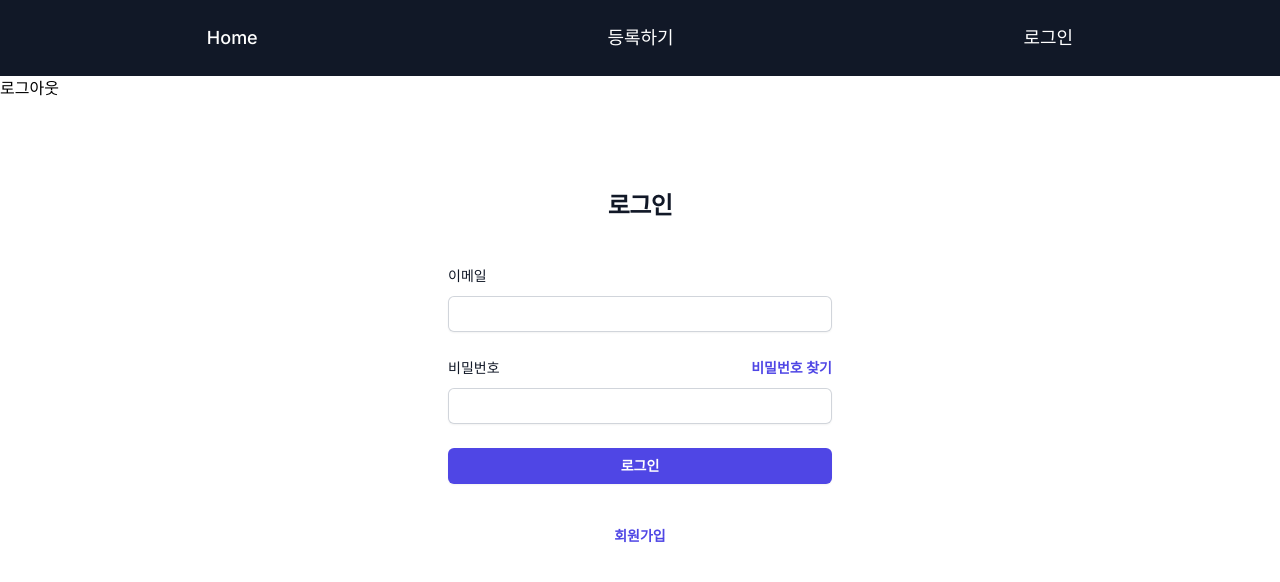
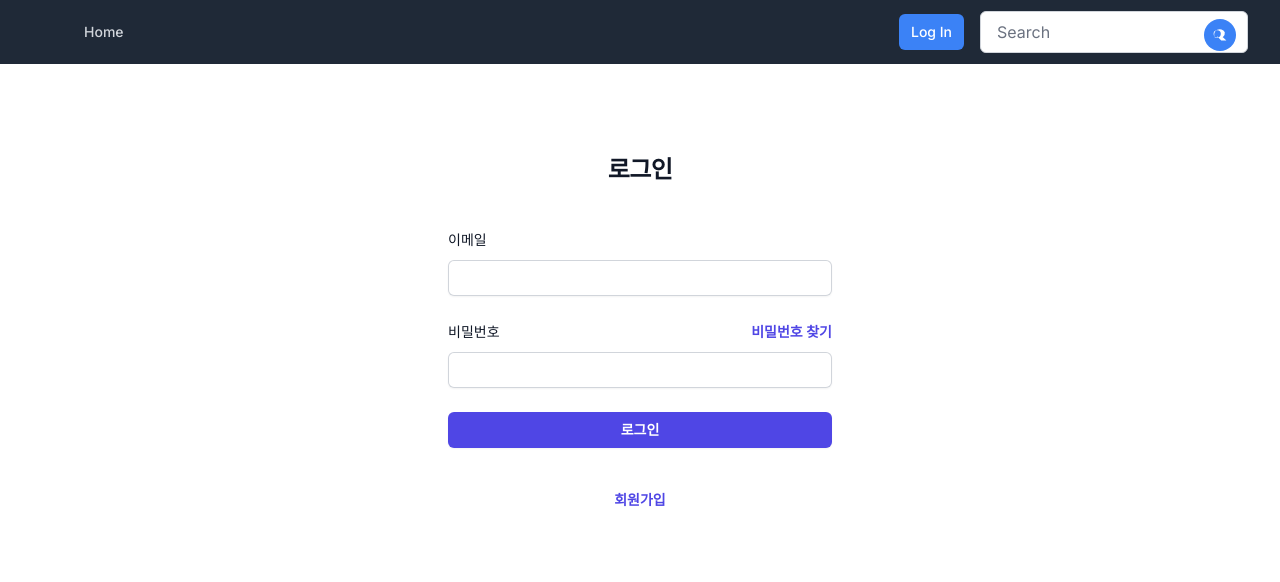
Before and after one commit to Winter100/next-shopping, a Next.js app: page /auth/in in a window 1280 px wide. Shown: the top 582 px of the page. Built offline with nearby package versions, Linux system fonts and the light colour scheme; no server answers.

Commit message:
페이지 보호 추가

```diff
--- a/app/components/Auth/SignIn.tsx
+++ b/app/components/Auth/SignIn.tsx
@@ -2,7 +2,8 @@
 
 import Link from "next/link";
 import { useState } from "react";
-import { signIn, signOut } from "next-auth/react";
+import { signIn } from "next-auth/react";
+import { useRouter } from "next/navigation";
 
 interface LoginType {
   email: string;
@@ -10,12 +11,12 @@ interface LoginType {
 }
 
 export default function SignIn() {
+  const router = useRouter();
   const [message, setMessage] = useState("");
   const [userValue, setUserValue] = useState<LoginType>({
     email: "",
     password: "",
   });
-
   function inputChangeHandler(e: React.ChangeEvent<HTMLInputElement>) {
     setUserValue({
       ...userValue,
@@ -25,21 +26,20 @@ export default function SignIn() {
   async function signInHandler(e: React.FormEvent<HTMLFormElement>) {
     e.preventDefault();
 
-    const repsonse = await signIn("credentials", {
+    const response = await signIn("credentials", {
       redirect: false,
       email: userValue.email,
       password: userValue.password,
     });
 
-    if (repsonse?.error) {
-      setMessage(repsonse.error);
+    if (response?.error) {
+      setMessage(response.error);
+    } else {
+      router.push("/");
     }
-
-    console.log(repsonse);
   }
   return (
     <>
-      <button onClick={() => signOut()}>로그아웃</button>
       <div className="flex min-h-full flex-1 flex-col justify-center px-6 py-12 lg:px-8">
         <div className="sm:mx-auto sm:w-full sm:max-w-sm">
           <h2 className="mt-10 text-center text-2xl font-bold leading-9 tracking-tight text-gray-900">
--- a/app/components/Navbar.tsx
+++ b/app/components/Navbar.tsx
@@ -1,36 +1,130 @@
+"use client";
+import { signOut, useSession } from "next-auth/react";
 import Link from "next/link";
+import { useRouter } from "next/navigation";
+import React, { useState } from "react";
 
-export default function NavBar() {
+export default function Navbar() {
+  const [isDropdownOpen, setIsDropdownOpen] = useState(false);
+  const [searchQuery, setSearchQuery] = useState("");
+
+  const { data } = useSession();
+
+  console.log("asdf", data);
+
+  const handleDropdownToggle = () => {
+    setIsDropdownOpen(!isDropdownOpen);
+  };
+
+  const handleLogout = async () => {
+    await signOut();
+  };
+
+  const handleSearch = () => {
+    // 검색 로직 구현
+    console.log("Search query:", searchQuery);
+    setSearchQuery("");
+  };
+
   return (
-    <nav className="bg-gray-900">
-      <ul className="flex items-center justify-around mx-auto py-6 px-8 max-w-7xl">
-        <li>
+    <nav className="bg-gray-800">
+      <div className="max-w-7xl mx-auto px-4 sm:px-6 lg:px-8">
+        <div className="flex items-center justify-between h-16">
+          <div className="flex items-center">
+            <div className="flex-shrink-0">
+              {/* <img className="h-8 w-8" src="logo.png" alt="Logo" /> */}
+            </div>
+            <div className="hidden md:block">
+              <div className="ml-10 flex items-baseline space-x-4">
                 <Link
-            className="text-white text-lg font-medium hover:text-gray-300"
-            href={"/"}
+                  href="/"
+                  className="text-gray-300 hover:bg-gray-700 hover:text-white px-3 py-2 rounded-md text-sm font-medium"
                 >
                   Home
                 </Link>
-        </li>
-
-        <li>
+              </div>
+            </div>
+          </div>
+          <div className="hidden md:block">
+            <div className="ml-4 flex items-center md:ml-6">
+              <div className="relative">
+                {data && (
+                  <button
+                    onClick={handleDropdownToggle}
+                    className="text-gray-400 hover:text-white px-3 py-2 rounded-md text-sm font-medium focus:outline-none"
+                  >
+                    Menu
+                  </button>
+                )}
+                {data && isDropdownOpen && (
+                  <div className="absolute right-0 mt-2 w-48 bg-white border border-gray-200 divide-y divide-gray-200 rounded-md shadow-lg">
+                    <div className="py-1">
                       <Link
-            className="text-white text-lg font-medium hover:text-gray-300"
-            href={"/newproduct"}
+                        href="/profile"
+                        className="block px-4 py-2 text-sm text-gray-700 hover:bg-gray-100"
                       >
-            등록하기
+                        My Page
                       </Link>
-        </li>
-
-        <li>
+                    </div>
+                    <div className="py-1">
                       <Link
-            className="text-white text-lg font-medium hover:text-gray-300"
+                        href="/newproduct"
+                        className="block px-4 py-2 text-sm text-gray-700 hover:bg-gray-100"
+                      >
+                        제품 올리기
+                      </Link>
+                    </div>
+                  </div>
+                )}
+              </div>
+              {!data ? (
+                <Link
                   href={"/auth/in"}
+                  className="ml-4 px-3 py-2 rounded-md text-sm font-medium bg-blue-500 text-white hover:bg-blue-600 focus:outline-none"
                 >
-            로그인
+                  Log In
                 </Link>
-        </li>
-      </ul>
+              ) : (
+                <Link
+                  href={"/"}
+                  onClick={handleLogout}
+                  className="ml-4 px-3 py-2 rounded-md text-sm font-medium bg-red-500 text-white hover:bg-red-600 focus:outline-none"
+                >
+                  Log Out
+                </Link>
+              )}
+              <div className="ml-4">
+                <div className="relative">
+                  <input
+                    type="text"
+                    value={searchQuery}
+                    onChange={(e) => setSearchQuery(e.target.value)}
+                    className="border border-gray-300 bg-white px-4 py-2 rounded-md focus:outline-none focus:ring-2 focus:ring-blue-500 focus:border-blue-500"
+                    placeholder="Search"
+                  />
+                  <button
+                    onClick={handleSearch}
+                    className="absolute right-0 top-0 mt-2 mr-3 flex items-center justify-center w-8 h-8 bg-blue-500 text-white rounded-full hover:bg-blue-600 focus:outline-none focus:ring-2 focus:ring-blue-500 focus:border-blue-500"
+                  >
+                    <svg
+                      xmlns="http://www.w3.org/2000/svg"
+                      className="h-4 w-4"
+                      viewBox="0 0 20 20"
+                      fill="currentColor"
+                    >
+                      <path
+                        fillRule="evenodd"
+                        d="M14.5 13h-.79l-.28-.27A6.47 6.47 0 0016 6.5 6.5 6.5 0 103.5 13c1.42 0 2.74-.47 3.8-1.27l.27.28v.79l4 4L18 17l-4-4zm-8 0a4.5 4.5 0 110-9 4.5 4.5 0 010 9z"
+                        clipRule="evenodd"
+                      />
+                    </svg>
+                  </button>
+                </div>
+              </div>
+            </div>
+          </div>
+        </div>
+      </div>
     </nav>
   );
 }
--- a/app/layout.tsx
+++ b/app/layout.tsx
@@ -18,8 +18,10 @@ export default function RootLayout({
   return (
     <html lang="ko">
       <body className={inter.className}>
-        <NavBar />
-        <NextAuthProvider>{children}</NextAuthProvider>
+        <NextAuthProvider>
+          <NavBar />
+          {children}
+        </NextAuthProvider>
       </body>
     </html>
   );
--- a/app/newproduct/page.tsx
+++ b/app/newproduct/page.tsx
@@ -1,6 +1,9 @@
+import { myGetServerSession } from "@/lib/getSession";
 import AddProcuct from "../components/AddProcuct";
 
-export default function NewproductPage() {
+export default async function NewproductPage() {
+  const session = await myGetServerSession();
+
   return (
     <div>
       <AddProcuct />;
--- a/app/page.tsx
+++ b/app/page.tsx
@@ -1,13 +1,9 @@
-import { getServerSession } from "next-auth";
 import ProductList from "./components/ProductList";
-import { authOptions } from "@/lib/auth";
 
 export default async function Home() {
-  const session = await getServerSession(authOptions);
   return (
     <main className="flex min-h-screen flex-col items-center justify-between p-24">
       <ProductList />
-      <p>{JSON.stringify(session)}</p>
     </main>
   );
 }
--- a/app/profile/page copy.tsx
+++ /dev/null
@@ -1,58 +0,0 @@
-"use client";
-
-import { redirect } from "next/navigation";
-import { useSession } from "next-auth/react";
-import { cache, use } from "react";
-
-type User = {
-  id: number;
-  name: string;
-  email: string;
-};
-
-const getUsers = cache(() =>
-  fetch("https://jsonplaceholder.typicode.com/users").then((res) => res.json())
-);
-
-export default function Profile() {
-  const { status } = useSession({
-    required: true,
-    onUnauthenticated() {
-      redirect("/auth/in");
-    },
-  });
-
-  if (status === "loading") {
-    return <p>Loading....</p>;
-  }
-
-  let users = use<User[]>(getUsers());
-
-  console.log(users);
-
-  return (
-    <main style={{ maxWidth: 1200, marginInline: "auto", padding: 20 }}>
-      <div
-        style={{
-          display: "grid",
-          gridTemplateColumns: "1fr 1fr 1fr 1fr",
-          gap: 20,
-        }}
-      >
-        {users.map((user) => (
-          <div
-            key={user.id}
-            style={{ border: "1px solid #ccc", textAlign: "center" }}
-          >
-            <img
-              src={`https://robohash.org/${user.id}?set=set2&size=180x180`}
-              alt={user.name}
-              style={{ height: 180, width: 180 }}
-            />
-            <h3>{user.name}</h3>
-          </div>
-        ))}
-      </div>
-    </main>
-  );
-}
--- /dev/null
+++ b/lib/getSession.ts
@@ -0,0 +1,13 @@
+import { authOptions } from "@/lib/auth";
+import { getServerSession } from "next-auth";
+import { redirect } from "next/navigation";
+
+export async function myGetServerSession() {
+  const session = await getServerSession(authOptions);
+
+  if (!session) {
+    redirect("/auth/in");
+  }
+
+  return session;
+}
```
Also changed, not shown: app/profile/page.tsx (+104 -4 lines), lib/use-getSession.ts (added, +15 -0 lines). Lines whose indentation alone changed are shown as unchanged.
